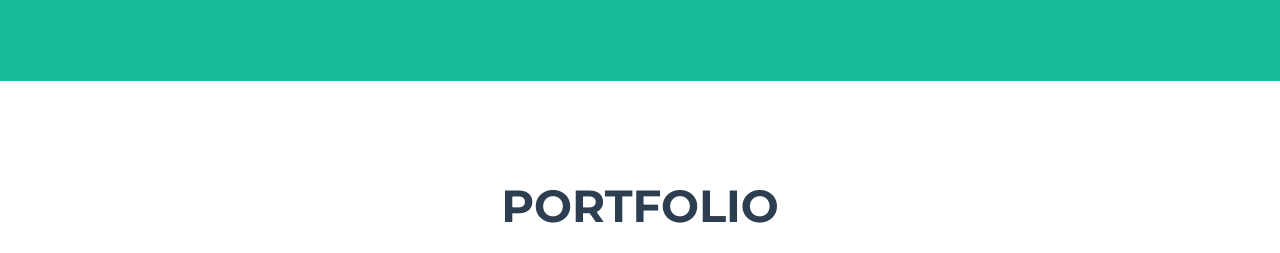
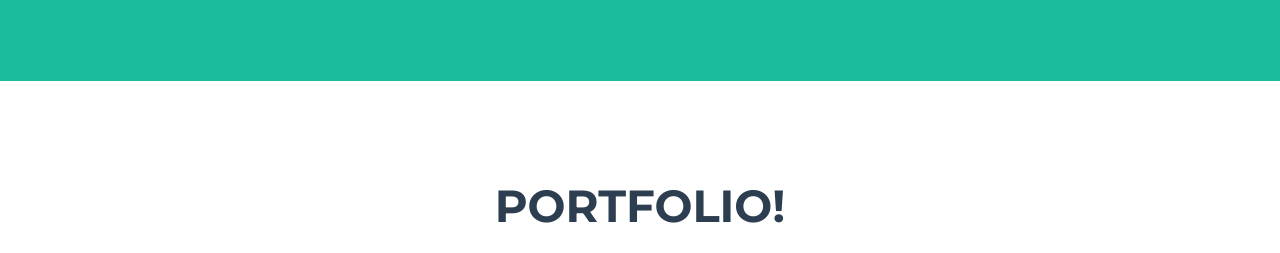
Before and after one commit to ry900/Webpp, a plain HTML site: page index.html in a window 1280 px wide. Shown: the part 694-947 px from the top of the page. Drawn offline with nearby package versions, Linux system fonts and the light colour scheme.

Commit message:
Changed HTML as a test

```diff
--- a/index.html
+++ b/index.html
@@ -9,7 +9,7 @@
     <meta name="description" content="">
     <meta name="author" content="">
 
-    <title>Freelancer - Start Bootstrap Theme</title>
+    <title>Web app! </title>
 
     <!-- Bootstrap Core CSS - Uses Bootswatch Flatly Theme: http://bootswatch.com/flatly/ -->
     <link href="css/bootstrap.min.css" rel="stylesheet">
@@ -90,7 +90,7 @@
         <div class="container">
             <div class="row">
                 <div class="col-lg-12 text-center">
-                    <h2>Portfolio</h2>
+                    <h2>Portfolio!</h2>
                     <hr class="star-primary">
                 </div>
             </div>
```
